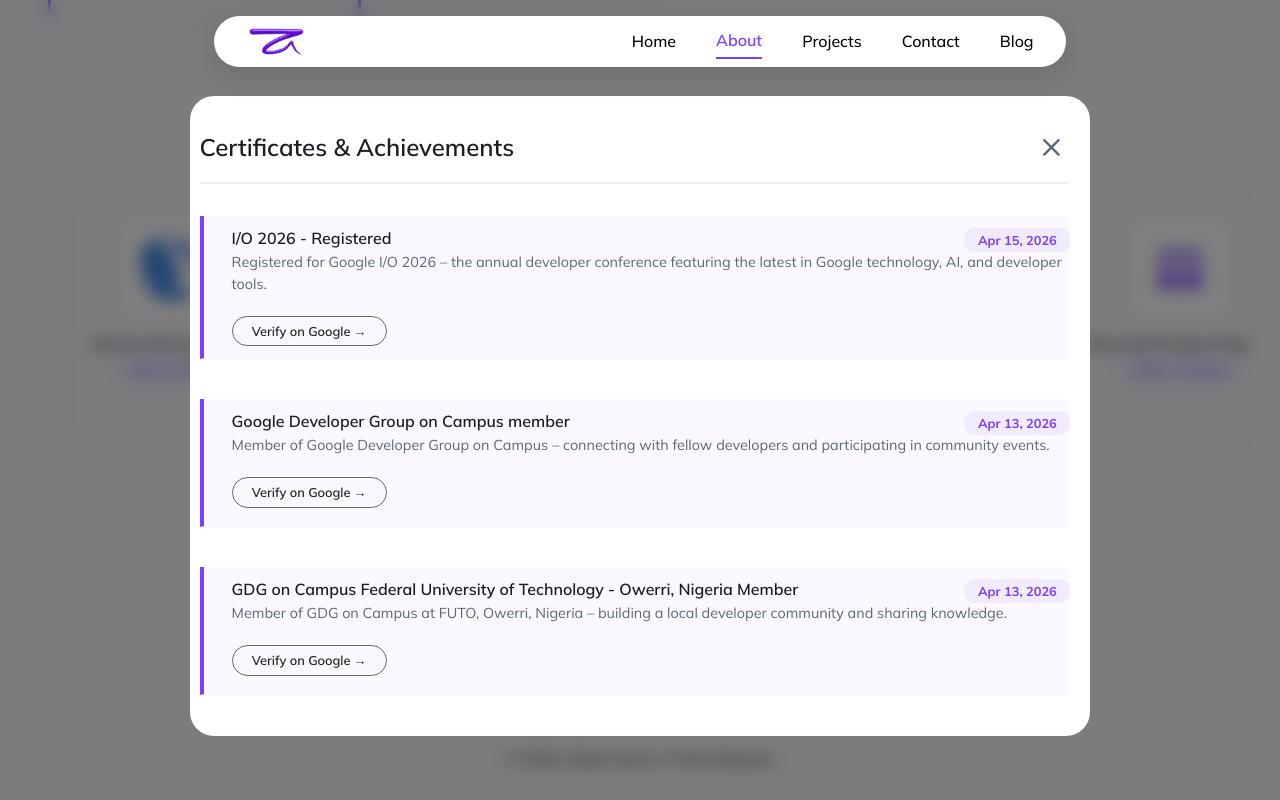
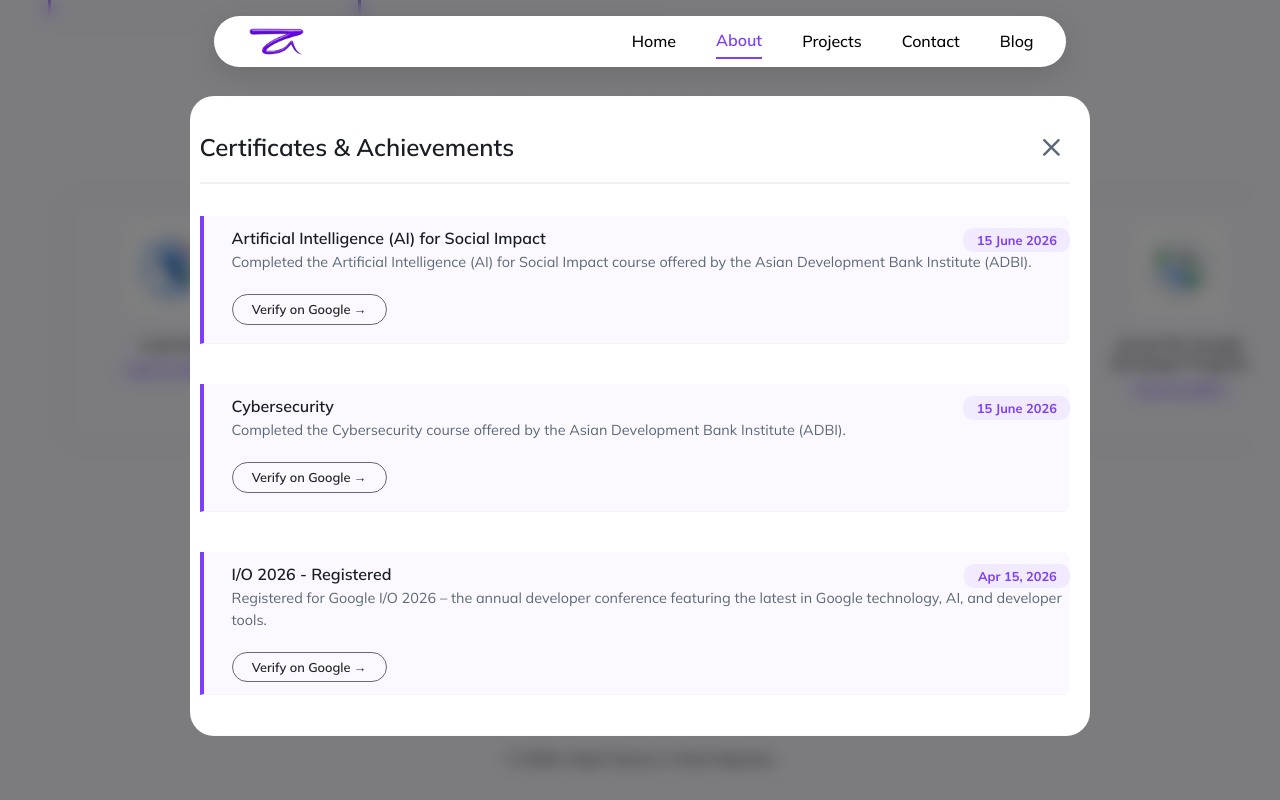
Before and after one commit to victormayowa185/VICTOR-MAYOWA, a React (Vite) app: page /about in a window 1280 px wide. Both pictures are taken after a click on the button "View Timeline". Shown: the part 1022-1822 px from the top of the page. Built offline with nearby package versions, Linux system fonts and the light colour scheme; no server answers; a web font is replaced by a local one.

Commit message:
updated the structure of the view timeline

```diff
--- a/src/pages/About.tsx
+++ b/src/pages/About.tsx
@@ -1,4 +1,4 @@
-import React, { useState, useRef, useEffect, useLayoutEffect } from 'react';
+import React, { useState, useRef, useEffect, useLayoutEffect, useMemo } from 'react';
 import { Helmet } from 'react-helmet-async';
 import { MdOutlineLaptopMac } from "react-icons/md";
 import { IoSettingsOutline } from "react-icons/io5";
@@ -39,6 +39,7 @@
       id: 1,
       title: 'I/O 2026 - Registered',
       date: 'Apr 15, 2026',
+      sortDate: '2026-04-15',
       description: 'Registered for Google I/O 2026 – the annual developer conference featuring the latest in Google technology, AI, and developer tools.',
       badgeImage: '/Certificate/badge-io2026.png',
       type: 'badge',
@@ -48,6 +49,7 @@
       id: 2,
       title: 'Google Developer Group on Campus member',
       date: 'Apr 13, 2026',
+      sortDate: '2026-04-13',
       description: 'Member of Google Developer Group on Campus – connecting with fellow developers and participating in community events.',
       badgeImage: '/Certificate/badge-gdg-campus.png',
       type: 'badge',
@@ -57,6 +59,7 @@
       id: 3,
       title: 'GDG on Campus Federal University of Technology - Owerri, Nigeria Member',
       date: 'Apr 13, 2026',
+      sortDate: '2026-04-13',
       description: 'Member of GDG on Campus at FUTO, Owerri, Nigeria – building a local developer community and sharing knowledge.',
       badgeImage: '/Certificate/badge-gdg-futo.png',
       type: 'badge',
@@ -66,6 +69,7 @@
       id: 4,
       title: 'Learning',
       date: 'Mar 22, 2026',
+      sortDate: '2026-03-22',
       description: 'Google Developer Profile badge for learning activities – demonstrating commitment to continuous learning and skill development.',
       badgeImage: '/Certificate/badge-learning.png',
       type: 'badge',
@@ -75,6 +79,7 @@
       id: 5,
       title: 'Identity',
       date: 'Mar 22, 2026',
+      sortDate: '2026-03-22',
       description: 'Google Developer Profile badge for identity verification – confirming the authenticity of your developer profile.',
       badgeImage: '/Certificate/badge-identity.png',
       type: 'badge',
@@ -84,6 +89,7 @@
       id: 6,
       title: 'Chrome DevTools User',
       date: 'Mar 21, 2026',
+      sortDate: '2026-03-21',
       description: 'Earned the Chrome DevTools User badge by opening Chrome DevTools and inspecting a website. This badge reflects hands‑on familiarity with the browser\'s developer tools – essential for debugging and performance optimisation.',
       badgeImage: '/Certificate/badge-chrome-devtools.png',
       type: 'badge',
@@ -93,6 +99,7 @@
       id: 7,
       title: 'Google Developer Group discovery',
       date: 'Nov 14, 2025',
+      sortDate: '2025-11-14',
       description: 'Discovered and joined a Google Developer Group (GDG) account – connecting with local developer communities and staying updated on tech events and initiatives.',
       badgeImage: '/Certificate/badge-gdg-discovery.png',
       type: 'badge',
@@ -102,6 +109,7 @@
       id: 8,
       title: 'Joined the Google Developer Program',
       date: 'Nov 14, 2025',
+      sortDate: '2025-11-14',
       description: 'Joined the official Google Developer Program – an official recognition of engagement with Google\'s developer ecosystem.',
       badgeImage: '/Certificate/badge-google-dev-program.png',
       type: 'badge',
@@ -111,6 +119,7 @@
       id: 9,
       title: 'Frontend Web Developer',
       date: '2024 – Present',
+      sortDate: '2024-01-01',
       description: 'Actively building modern, responsive web projects using HTML, CSS, JavaScript, and React. Focused on clean UI, performance, and maintainable code.',
       badgeImage: null,
       type: 'project',
@@ -120,6 +129,7 @@
       id: 10,
       title: 'Personal Practice Projects',
       date: '2024 – Present',
+      sortDate: '2024-01-01',
       description: 'Developing hands-on projects that simulate real-world use cases, including portfolio websites, landing pages, and interactive interfaces.',
       badgeImage: null,
       type: 'project',
@@ -128,17 +138,18 @@
     {
       id: 11,
       title: 'Pull Shark',
-      date: '2025', // Replace with the actual date you earned it (e.g., 'Apr 2025')
+      date: '2025',
+      sortDate: '2025-01-01',
       description: 'Earned the Pull Shark achievement on GitHub for having a pull request merged into a public repository.',
-      badgeImage: '/Certificate/pull-shark.png', // 👈 Place your image file here
+      badgeImage: '/Certificate/pull-shark.png',
       type: 'badge',
-      verifyLink: 'https://github.com/victormayowa185?achievement=pull-shark', // or link to your GitHub profile
+      verifyLink: 'https://github.com/victormayowa185?achievement=pull-shark',
     },
-    // … inside the achievements array (after the Pull Shark entry)
     {
       id: 12,
       title: 'Artificial Intelligence (AI) for Social Impact',
       date: '15 June 2026',
+      sortDate: '2026-06-15',
       description: 'Completed the Artificial Intelligence (AI) for Social Impact course offered by the Asian Development Bank Institute (ADBI).',
       badgeImage: '/Certificate/cert-Artificial Intelligence -adbi.png',
       type: 'badge',
@@ -148,6 +159,7 @@
       id: 13,
       title: 'Cybersecurity',
       date: '15 June 2026',
+      sortDate: '2026-06-15',
       description: 'Completed the Cybersecurity course offered by the Asian Development Bank Institute (ADBI).',
       badgeImage: '/Certificate/cert-cybersecurity-adbi.png',
       type: 'badge',
@@ -155,8 +167,15 @@
     },
   ];
 
+  // Sort achievements by sortDate (newest first)
+  const sortedAchievements = useMemo(() => {
+    return [...achievements].sort((a, b) =>
+      new Date(b.sortDate).getTime() - new Date(a.sortDate).getTime()
+    );
+  }, [achievements]);
+
   // Duplicate array for seamless marquee
-  const carouselItems = [...achievements, ...achievements];
+  const carouselItems = [...sortedAchievements, ...sortedAchievements];
 
   const toggleTimeline = () => {
     setShowTimeline(!showTimeline);
@@ -464,11 +483,11 @@
                         </button>
                       </div>
                       <div className="timeline-popup-content">
-                        {achievements.map((item, index) => (
+                        {sortedAchievements.map((item, index) => (
                           <div key={item.id} className="timeline-item">
                             <div className="timeline-item-left">
                               <span className="timeline-year">{item.date}</span>
-                              {index < achievements.length - 1 && (
+                              {index < sortedAchievements.length - 1 && (
                                 <div className="timeline-connector"></div>
                               )}
                             </div>
```
